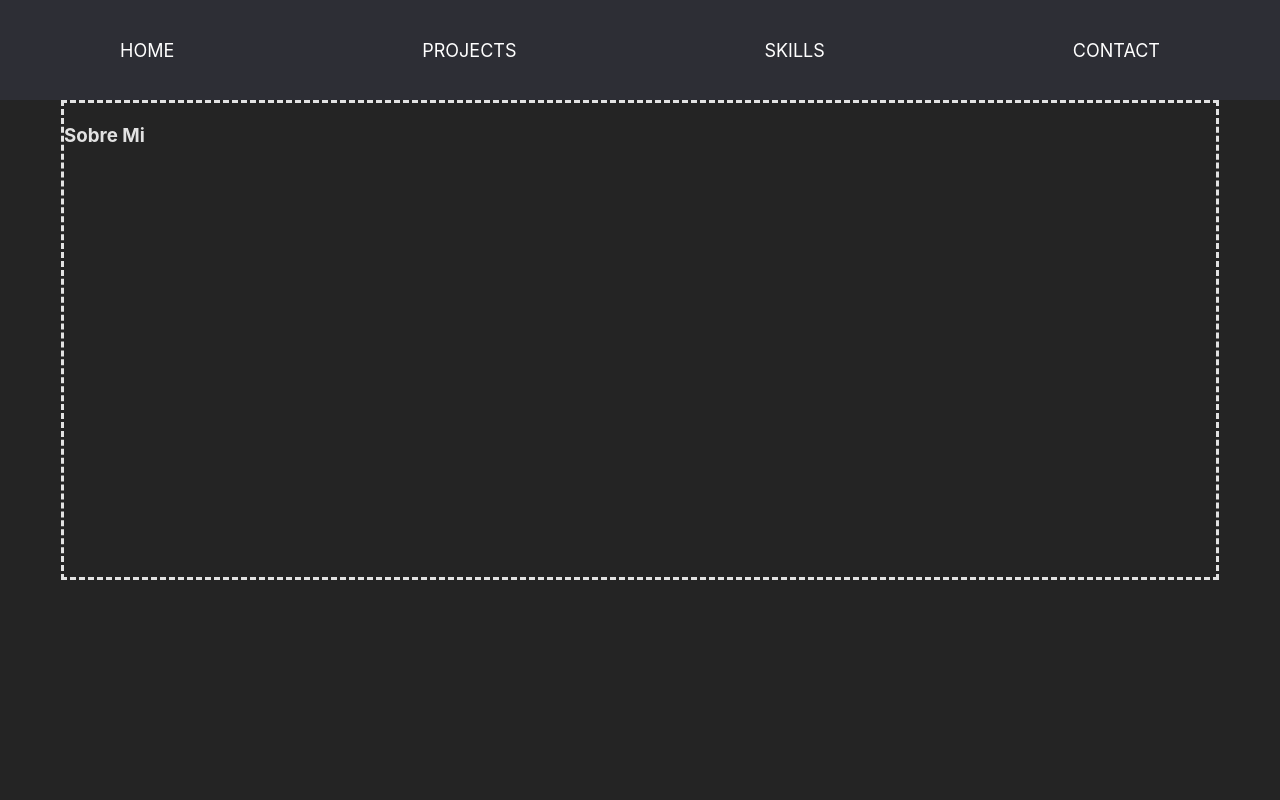
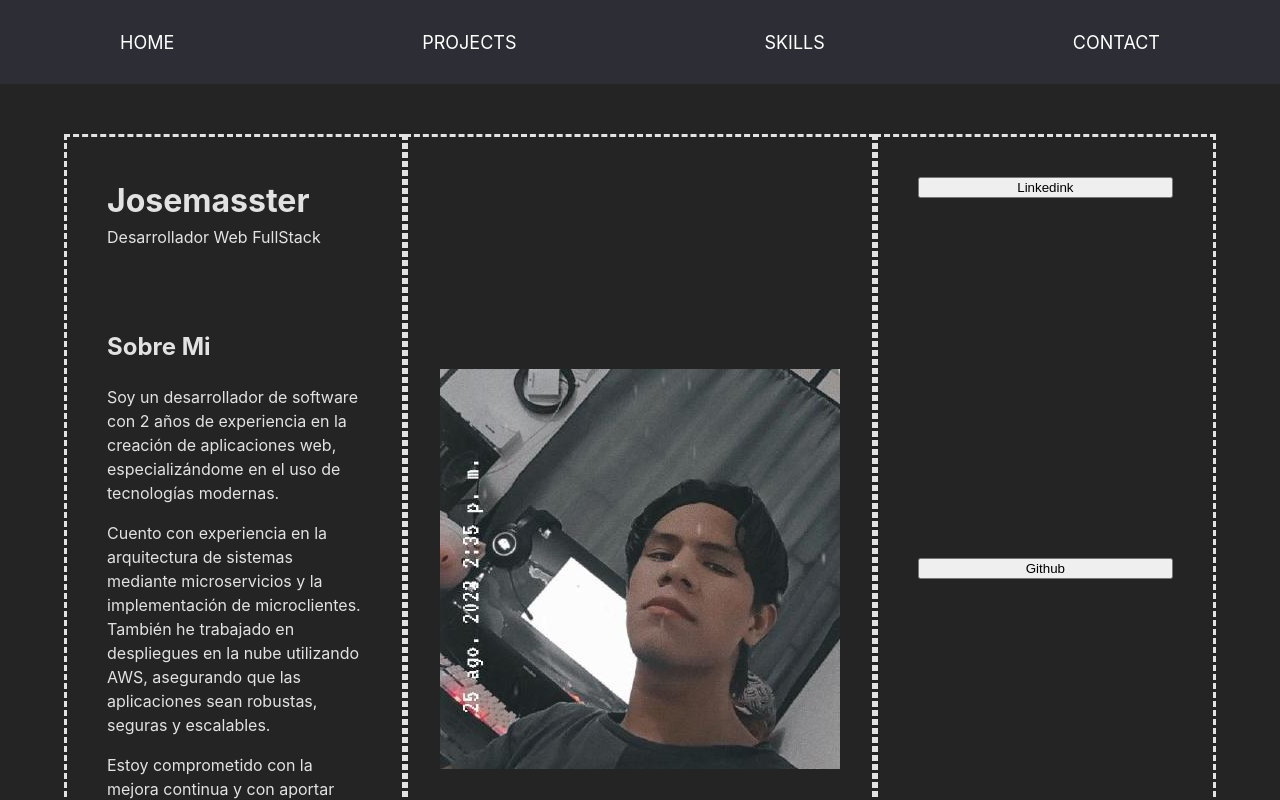
Before and after one commit to josemasster/Portafolio, a React (Vite) app: page / in a window 1280 px wide. Shown: the top 800 px of the page. Built offline with nearby package versions, Linux system fonts and the light colour scheme.

Commit message:
Se sube avances del about me

```diff
--- a/src/components/about/about.css
+++ b/src/components/about/about.css
@@ -1,4 +1,33 @@
 .content{
     width: 90%;
+    display: flex;
+    margin-top: 50px;
+
+}
+.columnas {
+    margin: 0;
+    width: 33.3%;
+    padding: 40px;
     border-style: dashed;
 }
+.perfil{
+    display: flex;
+    align-items: center;
+    justify-content: center;
+    flex-direction: column;
+}
+.name{
+    margin:0px;
+    font-size:xx-large;
+}
+.carrera{
+    margin: 0px;
+}
+.aboutme{
+    margin-top: 80px;
+}
+.contact{
+    display: flex;
+    justify-content: space-between;
+    flex-direction: column;
+}
--- a/src/components/about/about.jsx
+++ b/src/components/about/about.jsx
@@ -1,11 +1,31 @@
 import { StrictMode } from 'react'
 import { createRoot } from 'react-dom/client'
 import './about.css'
+import Josemasster from '../../assets/josemasster.jpeg';
 
-const AboutMe = ()=>{
-    return(
+const AboutMe = () => {
+    return (
         <section className='content'>
-            <h1>Sobre Mi</h1>
+            <div className='columnas'>
+                <h1 className='name'>Josemasster</h1>
+                <p className='carrera'>Desarrollador Web FullStack</p>
+
+                <h2 className='aboutme'>Sobre Mi</h2>
+                <p>Soy un desarrollador de software con 2 años de experiencia en la creación de aplicaciones web, especializándome en el uso de tecnologías modernas.</p>
+                <p>Cuento con experiencia en la arquitectura de sistemas mediante microservicios y la implementación de microclientes. También he trabajado en despliegues en la nube utilizando AWS, asegurando que las aplicaciones sean robustas, seguras y escalables.</p>
+                <p> Estoy comprometido con la mejora continua y con aportar valor a cada proyecto en el que participo, ofreciendo soluciones innovadoras y eficientes para satisfacer las necesidades del negocio.
+                </p>
+                <button>Certificados</button>
+                <button>CV</button>
+            </div>
+            <div className='columnas perfil'>
+                <img src={Josemasster} alt="Foto de perfil" height={400} width={400} />
+            </div>
+            <div className='columnas contact'>
+                <button>Linkedink</button>
+                <button>Github</button>
+                <button>Correo</button>
+            </div>
         </section>
 
 
--- a/src/components/navbar/navbar.css
+++ b/src/components/navbar/navbar.css
@@ -2,8 +2,7 @@ body{
     margin: 0;
 }
 .navbar {
-
-    height: 10vh;
+    height: 8vh;
     display: flex;
     align-items: center;
     padding: 10px 20px;
--- a/src/pages/home/home.css
+++ b/src/pages/home/home.css
@@ -1,6 +1,5 @@
 .section{
     display: flex;
-    height: 60vh;
     justify-content: center;
     margin: 0;
 }
```
